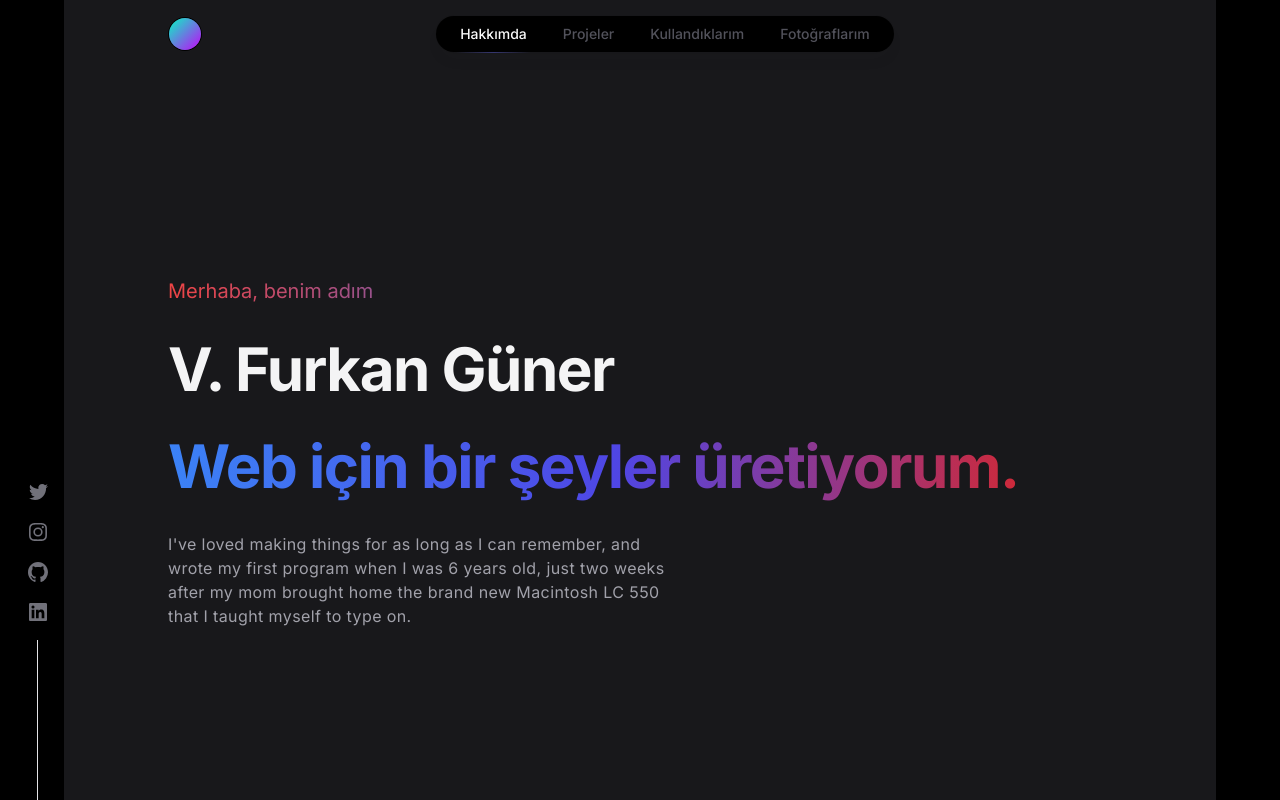
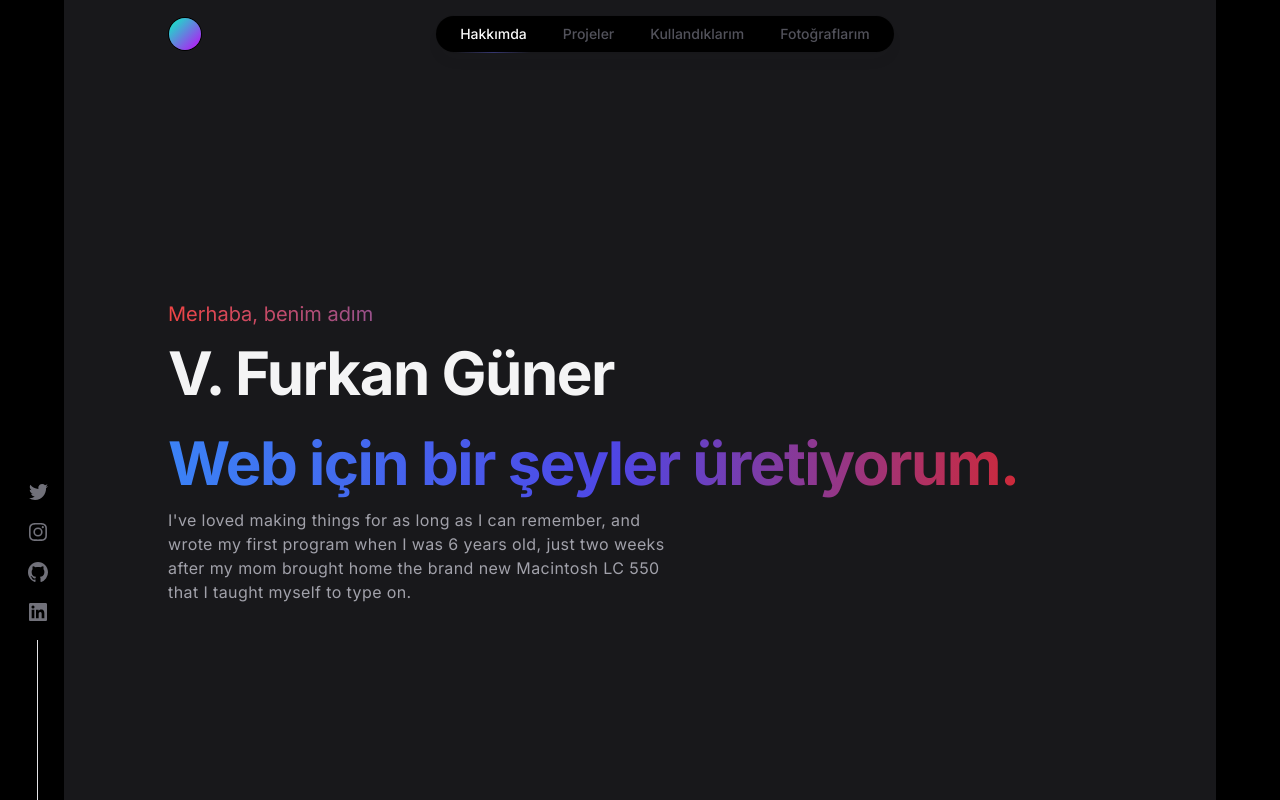
Before and after one commit to vfurkanguner/personal-web, a Next.js app: page / in a window 1280 px wide. Built offline with nearby package versions, Linux system fonts and the light colour scheme.

Commit message:
fix/home

```diff
--- a/pages/index.tsx
+++ b/pages/index.tsx
@@ -37,11 +37,11 @@ export default function Home({ allPosts }: Props) {
       </Head>
 
       <div className="mb-16 sm:mb-32">
-        <div className="min-h-screen flex flex-col justify-center space-y-2 lg:space-y-4 ">
+        <div className="min-h-screen flex flex-col justify-center">
           <h2 className="text-xl bg-gradient-to-r  via-blue-600 bg-clip-text from-red-500 to-indigo-600 text-transparent ">
             Merhaba, benim adım
           </h2>
-          <h1 className="text-4xl font-bold tracking-tight leading-snug lg:leading-relaxed text-zinc-100 lg:text-6xl max-w-4xl">
+          <h1 className="text-4xl font-bold tracking-tight leading-snug lg:leading-normal text-zinc-100 lg:text-6xl max-w-4xl">
             V. Furkan Güner
             {"  "}
             <p className="bg-gradient-to-r  via-indigo-600 bg-clip-text from-blue-500 to-red-600  text-transparent">
```
